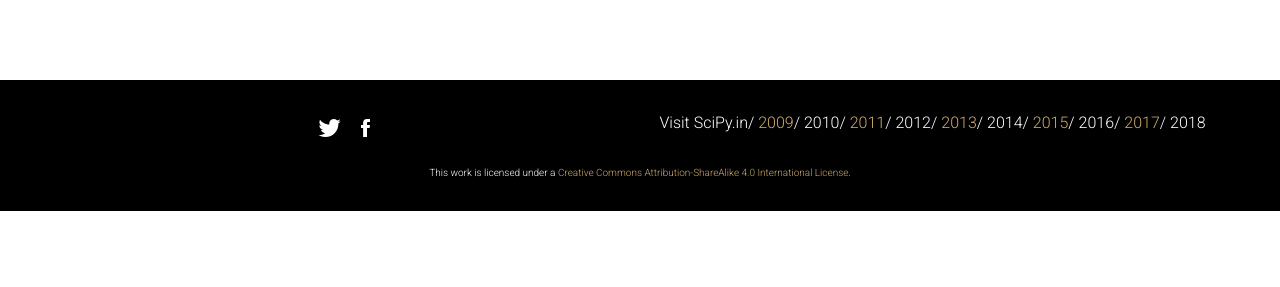
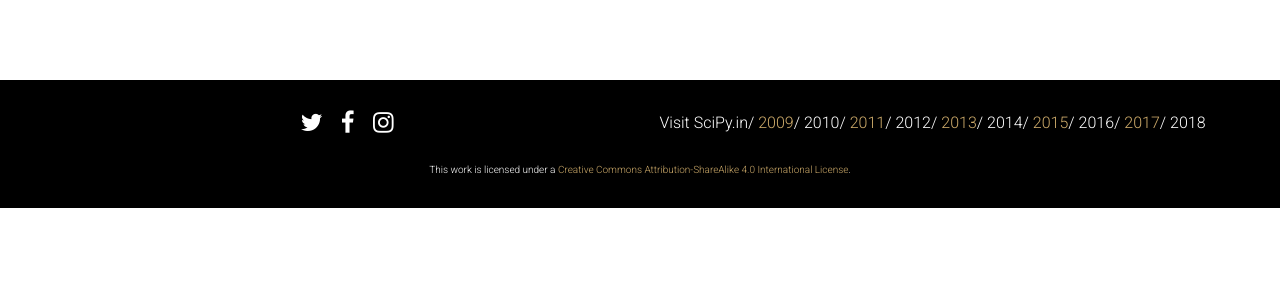
Before and after one commit to FOSSEE/SciPy2019, a Django app: page /view-abstracts/ in a window 1280 px wide. Shown: the part 513-800 px from the top of the page. Run offline with Django 3.2, Linux system fonts and the light colour scheme; the visitor is signed in with stand-in values (Sample User, id 1); data that the repository does not hold is empty; some libraries are stand-ins or nearby versions.

Commit message:
Modify social media links

```diff
--- a/static/website/templates/footer.html
+++ b/static/website/templates/footer.html
@@ -8,8 +8,9 @@
             <div class="row">
                 <div class="col-md-6">
                     <ul class="social-block">
-                        <li><a href="https://twitter.com/scipyindia" target="_blank"><i class="ion-social-twitter"></i></a></li>
-                        <li><a href="https://www.facebook.com/ScipyIndia2017-737085366490623/" target="_blank"><i class="ion-social-facebook"></i></a></li>
+                        <li><a href="https://twitter.com/scipyindia" target="_blank"><i class="fa fa-twitter"></i></a></li>
+                        <li><a href="https://www.facebook.com/SciPyIndia" target="_blank"><i class="fa fa-facebook"></i></a></li>
+                        <li><a href="https://www.instagram.com/fossee_nmeict/" target="_blank"><i class="fa fa-instagram"></i></a></li>
                     </ul>
                 </div>
                 <div class="col-md-6">
```
